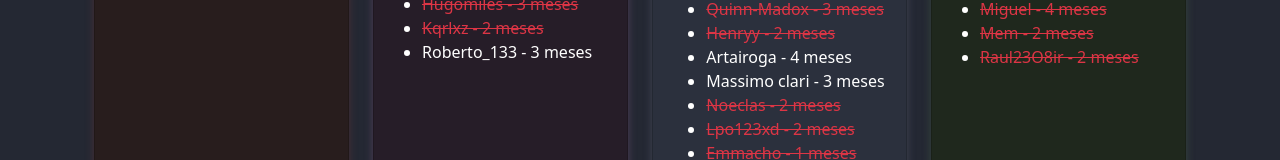
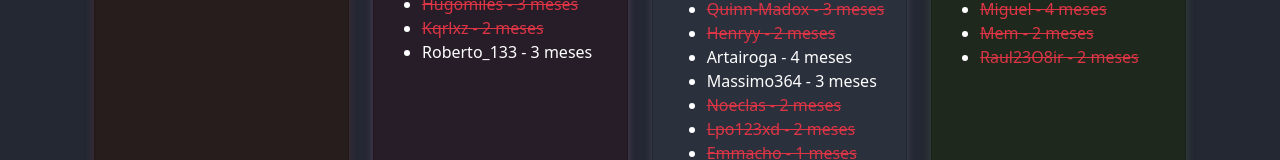
Before and after one commit to Rubencito2002/twitch-founders, an Angular app: page / in a window 1280 px wide. Shown: the part 790-950 px from the top of the page. Built offline with nearby package versions, Linux system fonts and the light colour scheme.

Commit message:
Actualizar nombre de fundador: cambiar 'Massimo clari' a 'Massimo364'

```diff
--- a/src/app/founders/founders.component.ts
+++ b/src/app/founders/founders.component.ts
@@ -107,7 +107,7 @@ export class FoundersComponent {
       renovado: true,
     },
     {
-      name: 'Massimo clari',
+      name: 'Massimo364',
       rango: ['Delta'],
       meses: 3,
       renovado: true,
```
